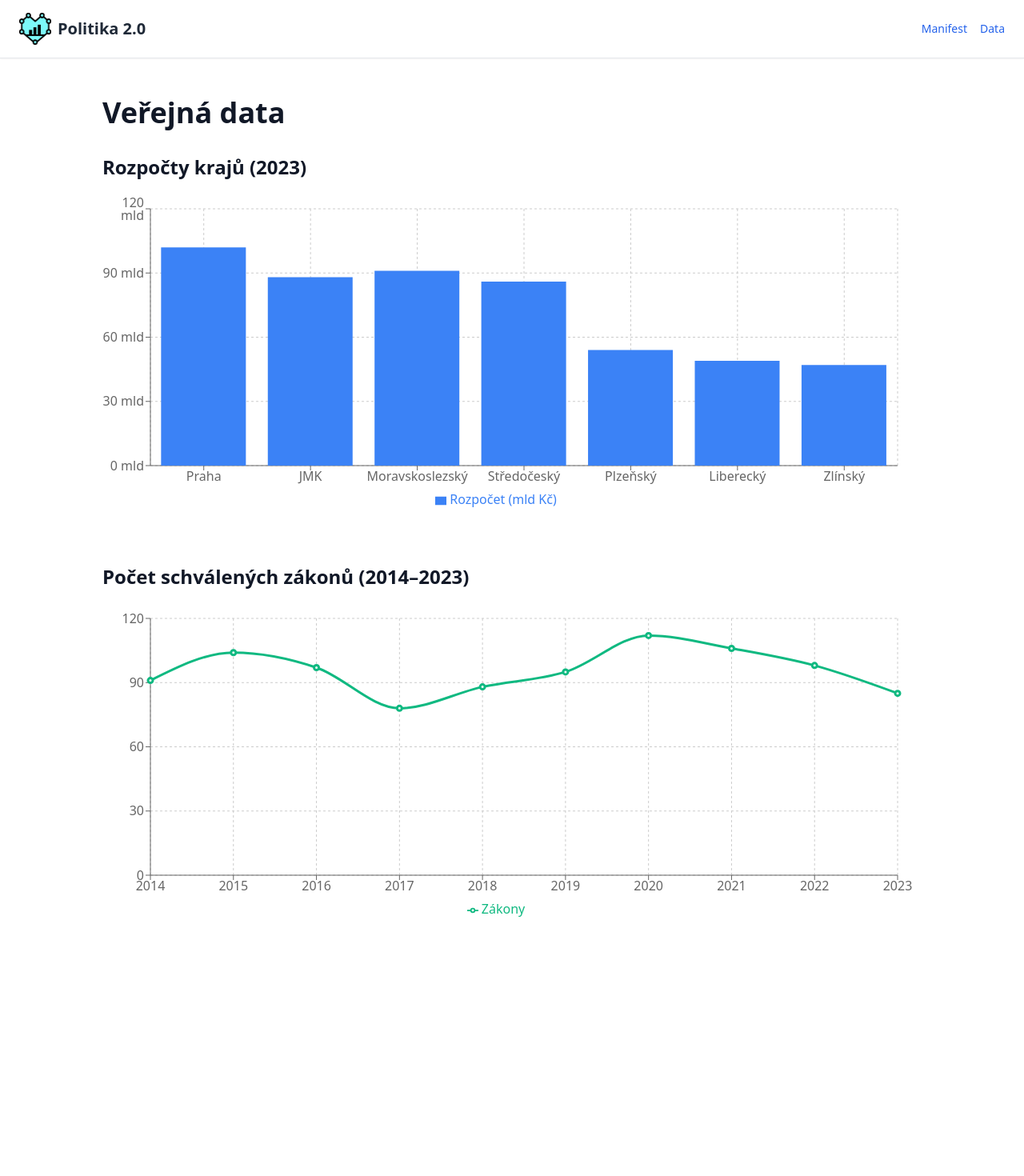
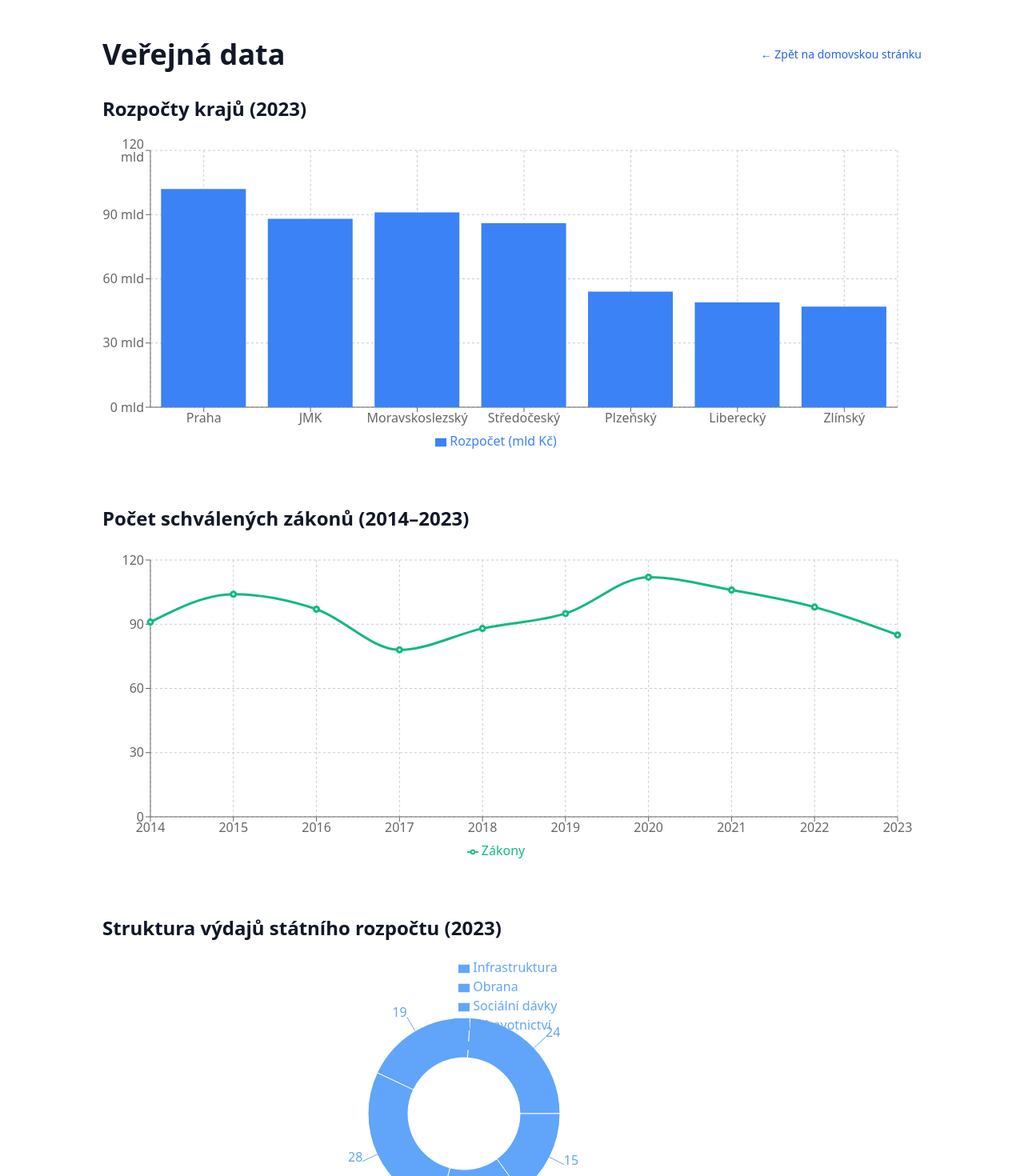
Before and after one commit to Tekier10/politika_2.0, a Next.js app: page /data in a window 1280 px wide. Shown: the top 1470 px of the page at 80% size. Before the commit the page ends 1201 px from the top, so only its background shows below. Built offline with nearby package versions, Linux system fonts and the light colour scheme.

Commit message:
Add files via upload

```diff
--- a/pages/data.tsx
+++ b/pages/data.tsx
@@ -1,10 +1,9 @@
-import Header from '../components/Header';
 import Head from 'next/head';
 import Link from 'next/link';
 import {
   BarChart, Bar, XAxis, YAxis, Tooltip,
   ResponsiveContainer, CartesianGrid, Legend,
-  LineChart, Line
+  LineChart, Line, PieChart, Pie
 } from 'recharts';
 
 const dataRozpocty = [
@@ -37,11 +36,14 @@ export default function DataPage() {
         <title>Data – Politika 2.0</title>
         <meta name="description" content="Interaktivní přehled dat veřejné správy." />
       </Head>
-      <Header />
+
       <main className="min-h-screen bg-white text-gray-900 px-6 py-12 space-y-16">
         <div className="max-w-5xl mx-auto">
           <div className="flex justify-between items-center mb-8">
             <h1 className="text-4xl font-bold">Veřejná data</h1>
+            <Link href="/" className="text-blue-600 hover:underline text-sm">
+              ← Zpět na domovskou stránku
+            </Link>
           </div>
 
           {/* Sloupcový graf */}
@@ -60,7 +62,7 @@ export default function DataPage() {
           </section>
 
           {/* Line graf */}
-          <section>
+          <section className="mb-16">
             <h2 className="text-2xl font-semibold mb-4">Počet schválených zákonů (2014–2023)</h2>
             <ResponsiveContainer width="100%" height={400}>
               <LineChart data={dataZakon} margin={{ top: 20, right: 30, left: 0, bottom: 5 }}>
@@ -73,6 +75,35 @@ export default function DataPage() {
               </LineChart>
             </ResponsiveContainer>
           </section>
+
+          {/* Doughnut graf */}
+          <section>
+            <h2 className="text-2xl font-semibold mb-4">Struktura výdajů státního rozpočtu (2023)</h2>
+            <ResponsiveContainer width="100%" height={400}>
+              <PieChart>
+                <Tooltip />
+                <Legend verticalAlign="right" layout="vertical" />
+                <Pie
+                  data={[
+                    { name: 'Školství', value: 24 },
+                    { name: 'Zdravotnictví', value: 19 },
+                    { name: 'Sociální dávky', value: 28 },
+                    { name: 'Obrana', value: 14 },
+                    { name: 'Infrastruktura', value: 15 }
+                  ]}
+                  dataKey="value"
+                  nameKey="name"
+                  cx="50%"
+                  cy="50%"
+                  outerRadius={120}
+                  innerRadius={70}
+                  fill="#60a5fa"
+                  label
+                />
+              </PieChart>
+            </ResponsiveContainer>
+          </section>
+
         </div>
       </main>
     </>
```
